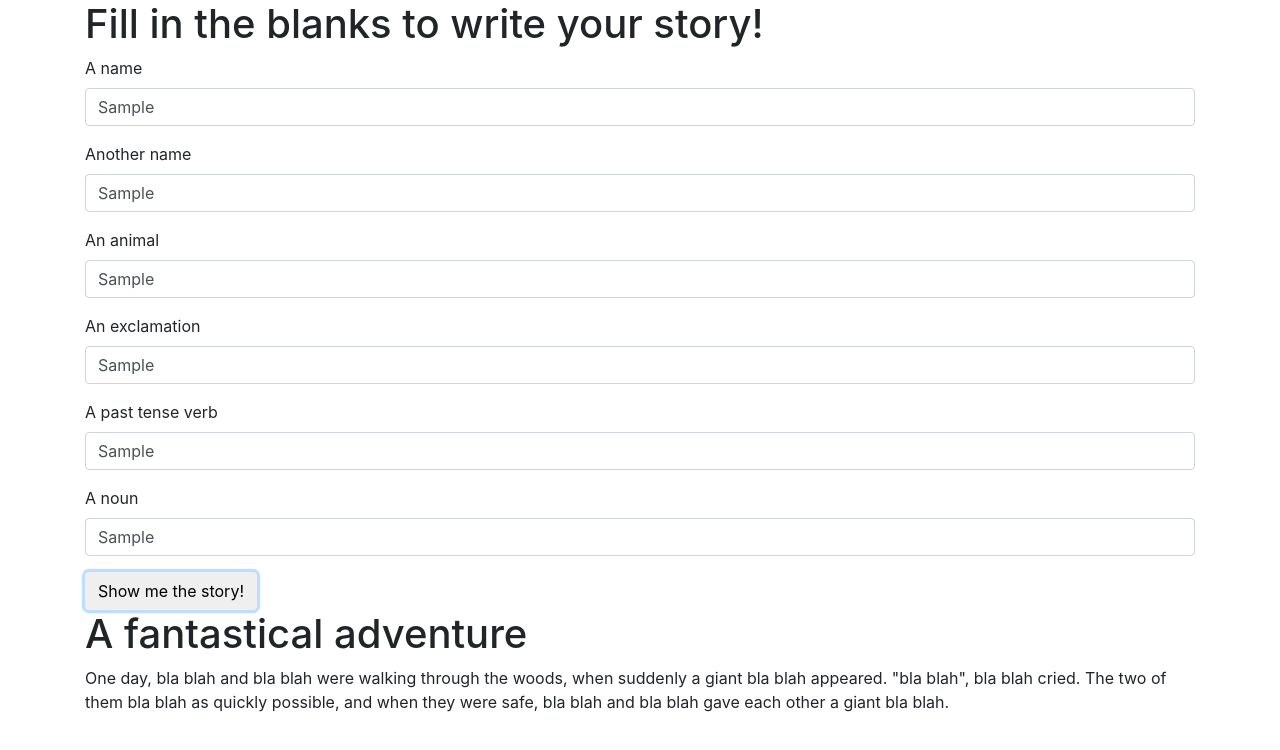
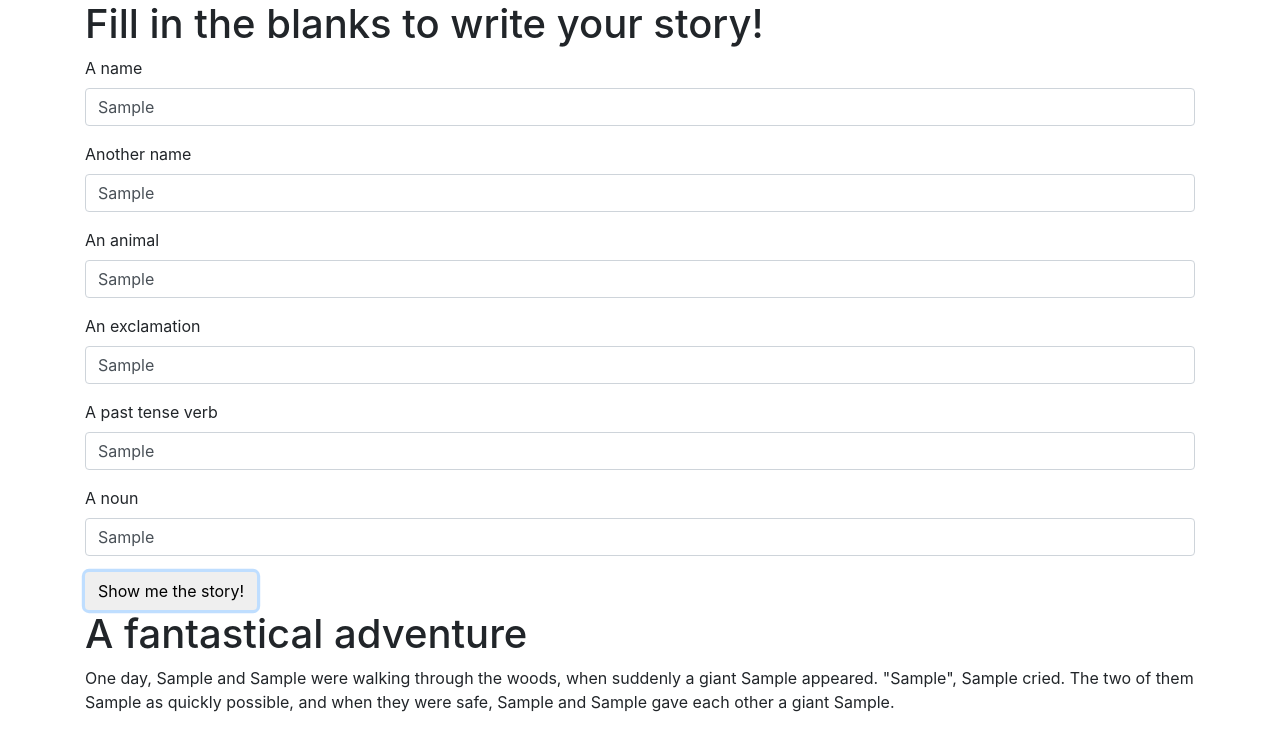
Before and after one commit to jaredatandi/Forms_Implementation, a plain HTML site: page index.html in a window 1280 px wide. Both pictures are taken after typing "Sample", "Sample", "Sample", "Sample", "Sample", "Sample" into the empty fields and a click on the button "Show me the story!". Drawn offline with nearby package versions, Linux system fonts and the light colour scheme.

```diff
--- a/CSS/styles.css
+++ b/CSS/styles.css
@@ -1,3 +1,6 @@
+body {
+  margin-bottom: 100px;
+}
 #story {
   display: none;
 }
--- a/js/scripts.js
+++ b/js/scripts.js
@@ -6,12 +6,12 @@
     var exclamationInput = $("input#exclamation").val();
     var verbInput = $("input#verb").val();
     var nounInput = $("input#noun").val();
-    $(".person1").append("bla blah");
-    $(".person2").append("bla blah");
-    $(".animal").append("bla blah");
-    $(".exclamation").append("bla blah");
-    $(".verb").append("bla blah");
-    $(".noun").append("bla blah");
+    $(".person1").append(person1Input);
+    $(".person2").append(person2Input);
+    $(".animal").append(animalInput);
+    $(".exclamation").append(exclamationInput);
+    $(".verb").append(verbInput);
+    $(".noun").append(nounInput);
 
     $("#story").show();
     event.preventDefault();
```
